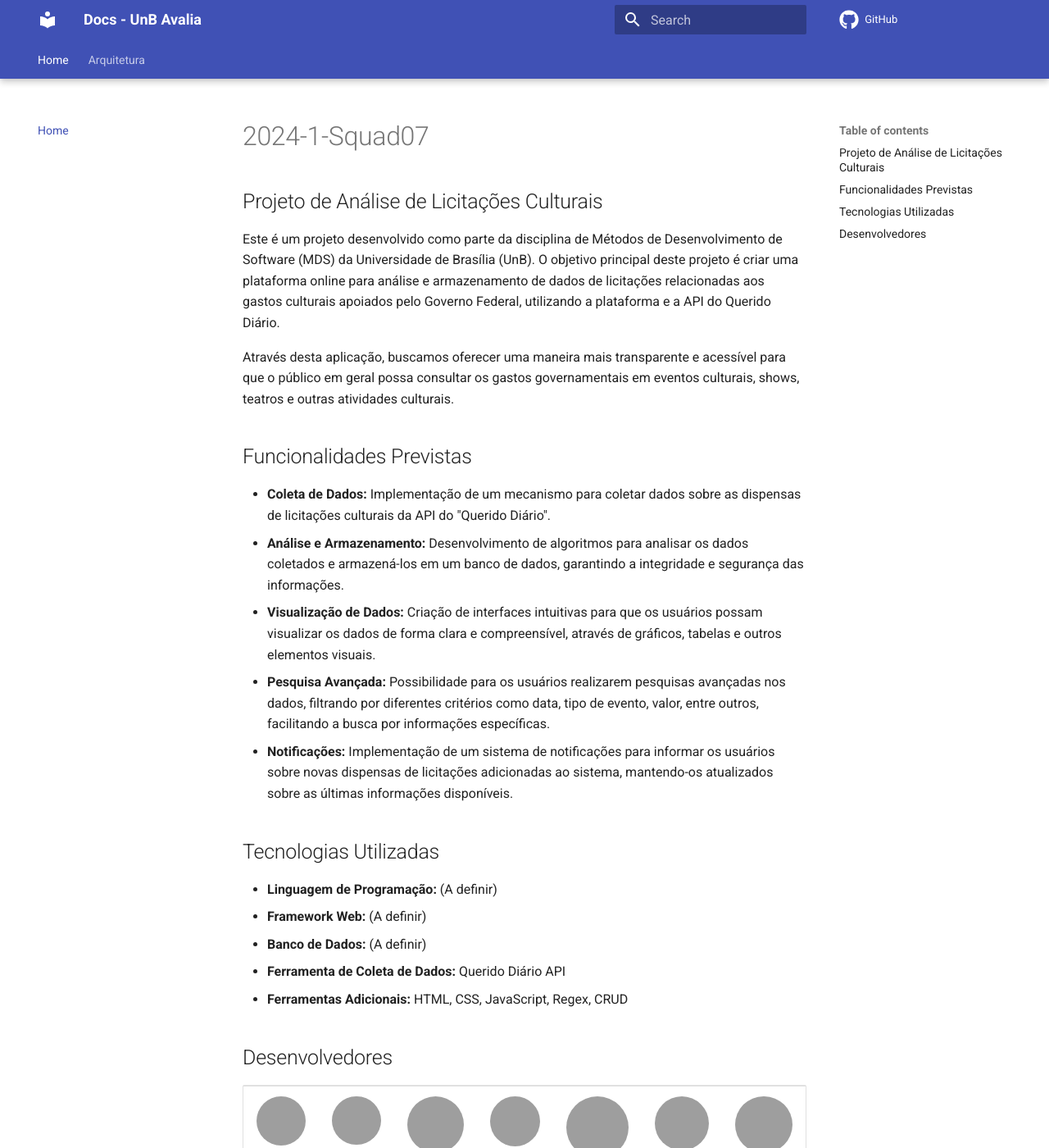
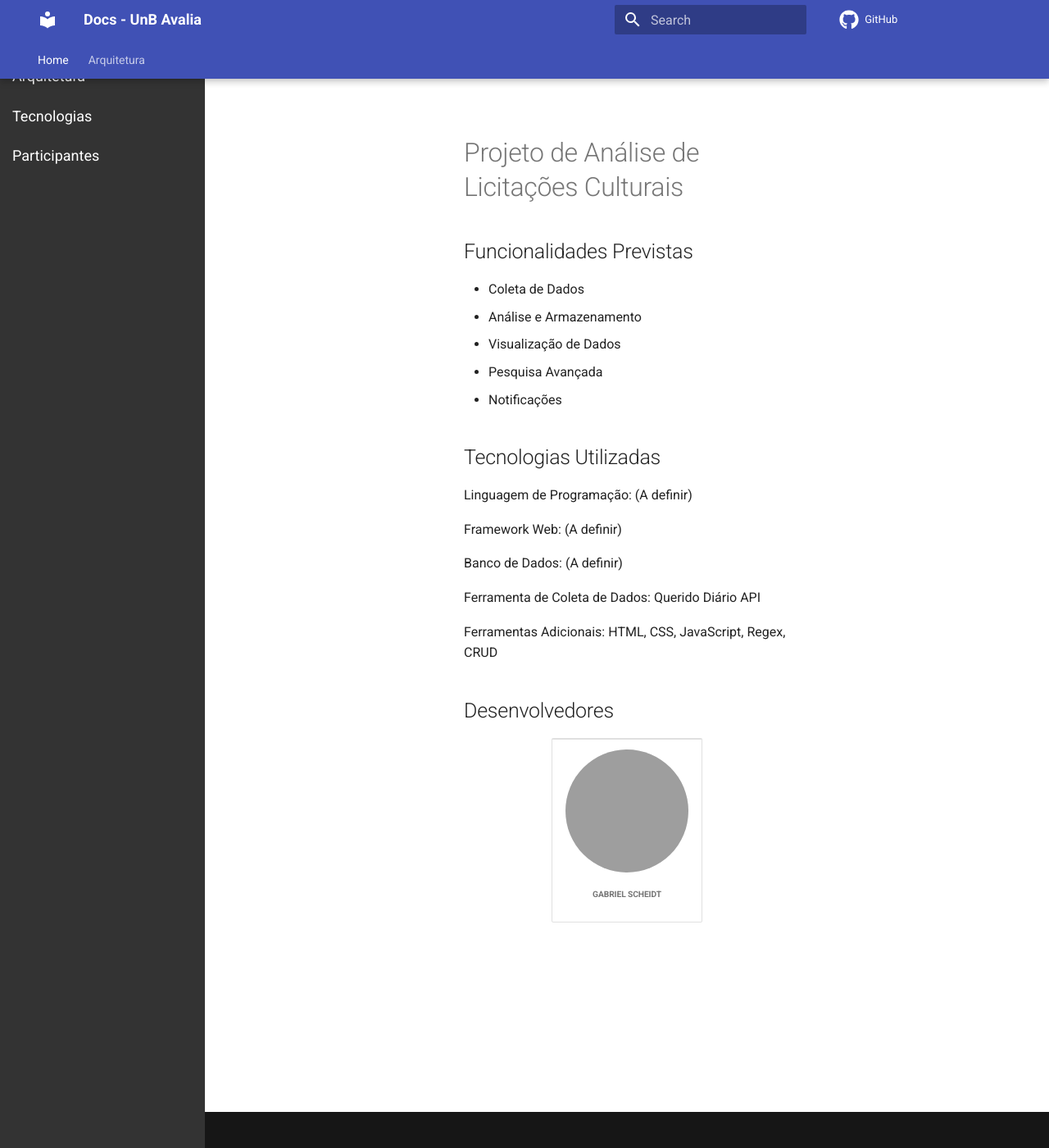
Before and after one commit to unb-mds/2024-1-squad04, an MkDocs documentation site: the page built from docs/index.md, in a window 1280 px wide and 1400 px high. Shown: the whole window at 82% size. Built offline with MkDocs 1.6.1 and Material for MkDocs 9.7.7, drawn with Linux system fonts in a browser that asks for light colours; comment, search, counter and statistics services are not loaded; some of the changed text lies outside the part shown; grey boxes are pictures that could not be loaded.

Commit message:
Update index.md
Teste para a barra lateral

```diff
--- a/docs/index.md
+++ b/docs/index.md
@@ -1,77 +1,81 @@
-# 2024-1-Squad07
+<!DOCTYPE html>
+<html lang="en">
+<head>
+    <meta charset="UTF-8">
+    <meta name="viewport" content="width=device-width, initial-scale=1.0">
+    <title>Projeto de Análise de Licitações Culturais</title>
+    <style>
+        /* Estilo para a barra lateral */
+        .sidebar {
+            height: 100%;
+            width: 250px;
+            position: fixed;
+            top: 0;
+            left: 0;
+            background-color: #333;
+            padding-top: 20px;
+        }
 
-## Projeto de Análise de Licitações Culturais
+        /* Estilo para os links na barra lateral */
+        .sidebar a {
+            padding: 10px 15px;
+            text-decoration: none;
+            font-size: 18px;
+            color: #fff;
+            display: block;
+        }
 
-Este é um projeto desenvolvido como parte da disciplina de Métodos de Desenvolvimento de Software (MDS) da Universidade de Brasília (UnB). O objetivo principal deste projeto é criar uma plataforma online para análise e armazenamento de dados de licitações relacionadas aos gastos culturais apoiados pelo Governo Federal, utilizando a plataforma e a API do Querido Diário.
+        /* Estilo para os links ativos */
+        .sidebar a.active {
+            background-color: #555;
+        }
+    </style>
+</head>
+<body>
 
-Através desta aplicação, buscamos oferecer uma maneira mais transparente e acessível para que o público em geral possa consultar os gastos governamentais em eventos culturais, shows, teatros e outras atividades culturais.
+<!-- Barra lateral -->
+<div class="sidebar">
+    <a href="#sprints">Sprints</a>
+    <a href="#arquitetura">Arquitetura</a>
+    <a href="#tecnologias">Tecnologias</a>
+    <a href="#participantes">Participantes</a>
+</div>
 
-## Funcionalidades Previstas
+<!-- Conteúdo da página -->
+<div style="margin-left: 250px; padding: 20px;">
+    <h1>Projeto de Análise de Licitações Culturais</h1>
 
-- **Coleta de Dados:** Implementação de um mecanismo para coletar dados sobre as dispensas de licitações culturais da API do "Querido Diário".
-- **Análise e Armazenamento:** Desenvolvimento de algoritmos para analisar os dados coletados e armazená-los em um banco de dados, garantindo a integridade e segurança das informações.
-- **Visualização de Dados:** Criação de interfaces intuitivas para que os usuários possam visualizar os dados de forma clara e compreensível, através de gráficos, tabelas e outros elementos visuais.
-- **Pesquisa Avançada:** Possibilidade para os usuários realizarem pesquisas avançadas nos dados, filtrando por diferentes critérios como data, tipo de evento, valor, entre outros, facilitando a busca por informações específicas.
-- **Notificações:** Implementação de um sistema de notificações para informar os usuários sobre novas dispensas de licitações adicionadas ao sistema, mantendo-os atualizados sobre as últimas informações disponíveis.
+    <h2>Funcionalidades Previstas</h2>
+    <ul>
+        <li>Coleta de Dados</li>
+        <li>Análise e Armazenamento</li>
+        <li>Visualização de Dados</li>
+        <li>Pesquisa Avançada</li>
+        <li>Notificações</li>
+    </ul>
 
+    <h2>Tecnologias Utilizadas</h2>
+    <p>Linguagem de Programação: (A definir)</p>
+    <p>Framework Web: (A definir)</p>
+    <p>Banco de Dados: (A definir)</p>
+    <p>Ferramenta de Coleta de Dados: Querido Diário API</p>
+    <p>Ferramentas Adicionais: HTML, CSS, JavaScript, Regex, CRUD</p>
 
-## Tecnologias Utilizadas
+    <h2>Desenvolvedores</h2>
+    <center>
+        <table style="margin-left: auto; margin-right: auto;">
+            <tr>
+                <td align="center">
+                    <a href="https://github.com/Gxaite">
+                        <img style="border-radius: 50%;" src="https://avatars.githubusercontent.com/u/111130521?v=4" width="150px;"/>
+                        <h5 class="text-center">Gabriel Scheidt</h5>
+                    </a>
+                </td>
+                <!-- Restante dos desenvolvedores -->
+            </tr>
+        </table>
+    </center>
+</div>
 
-- **Linguagem de Programação:** (A definir)
-- **Framework Web:** (A definir)
-- **Banco de Dados:** (A definir)
-- **Ferramenta de Coleta de Dados:** Querido Diário API
-- **Ferramentas Adicionais:** HTML, CSS, JavaScript, Regex, CRUD
-
-
-
-## Desenvolvedores
-
-<center>
-<table style="margin-left: auto; margin-right: auto;">
-    <tr>
-        <td align="center">
-            <a href="https://github.com/Gxaite">
-                <img style="border-radius: 50%;" src="https://avatars.githubusercontent.com/u/111130521?v=4" width="150px;"/>
-                <h5 class="text-center">Gabriel Scheidt</h5>
-            </a>
-        </td>
-        <td align="center">
-            <a href="https://github.com/isaacbatista26">
-                <img style="border-radius: 50%;" src="https://avatars.githubusercontent.com/u/118384776?v=4" width="150px;"/>
-                <h5 class="text-center">Isaac Batista</h5>
-            </a>
-        </td>
-        <td align="center">
-            <a href="https://github.com/rafaelcarvalhoj">
-                <img style="border-radius: 50%;" src="https://avatars.githubusercontent.com/u/105162671?v=4" width="150px;"/>
-                <h5 class="text-center">Rafael Carvalho</h5>
-            </a>
-        </td>
-        </td>
-        <td align="center">
-            <a href="https://github.com/devMarcosVM">
-                <img style="border-radius: 50%;" src="https://avatars.githubusercontent.com/u/108913498?v=4" width="150px;"/>
-                <h5 class="text-center">Marcos Vieira</h5>
-            </a>
-        </td>
-        <td align="center">
-            <a href="https://github.com/manuvaladares">
-                <img style="border-radius: 50%;" src="https://avatars.githubusercontent.com/u/119461383?v=4" width="150px;"/>
-                <h5 class="text-center">Manuella Magalhães</h5>
-            </a>
-        </td>
-          <td align="center">
-            <a href="https://github.com/Mateushqms">
-                <img style="border-radius: 50%;" src="https://avatars.githubusercontent.com/u/163928182?v=4" width="150px;"/>
-                <h5 class="text-center">Mateus Henrique</h5>
-            </a>
-        </td>
-          <td align="center">
-            <a href="https://github.com/WillxBernardo">
-                <img style="border-radius: 50%;" src="https://avatars.githubusercontent.com/u/124713089?v=4" width="150px;"/>
-                <h5 class="text-center">William Bernardo</h5>
-            </a>
-        </td>
-</table>
-</center>
+</body>
+</html>
```
